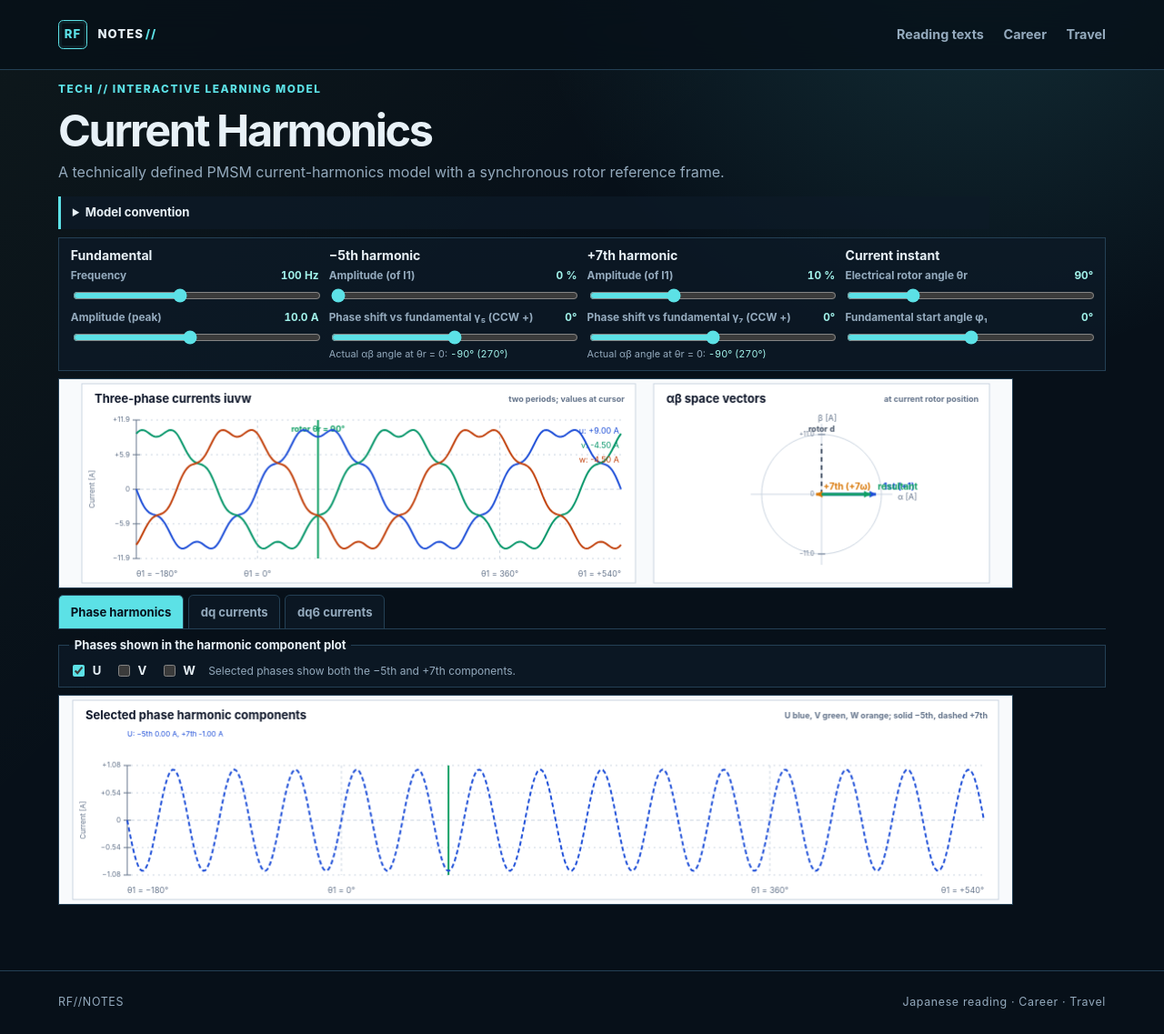
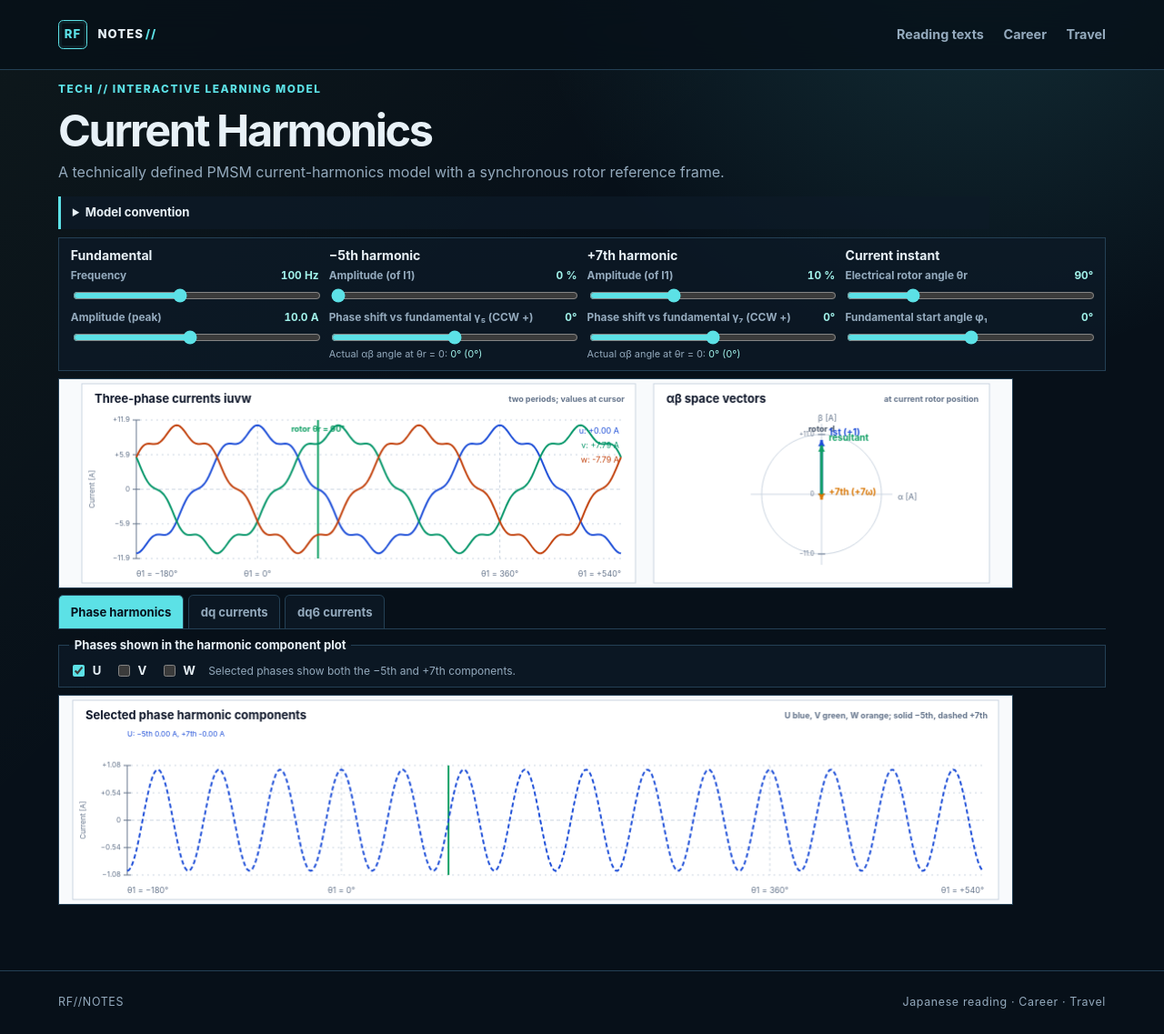
Before and after one commit to RobFil/robfil.github.io, a Jekyll site: the page built from tech/acoustics/index.html, in a window 1280 px wide. Shown: the whole page at 91% size. Built offline with Jekyll 4.4.1, drawn with Linux system fonts in a browser that asks for light colours; some of the changed lines change nothing that is shown.

Commit message:
Anchor phase U peak at zero angle

```diff
--- a/tech/acoustics/acoustics-lab.js
+++ b/tech/acoustics/acoustics-lab.js
@@ -32,7 +32,7 @@
     return { f: Number(controls.fundamental.value), i1, i5, i7, phi1: Number(controls.fundamentalPhase.value) * Math.PI / 180, cursorAngle: Number(controls.cursorAngle.value) * Math.PI / 180, gamma5: Number(controls.fifthPhase.value) * Math.PI / 180, gamma7: Number(controls.seventhPhase.value) * Math.PI / 180, shownPhases: phases.filter(phase => controls[phase.key].checked) };
   }
   function formatVectorAngle(angle) { const raw = Math.round(angle * 180 / Math.PI); const signed = ((raw + 180) % 360 + 360) % 360 - 180; const full = (signed + 360) % 360; return `${signed}° (${full}°)`; }
-  function updateLabels() { const s = state(); outputs.fundamental.textContent = `${s.f} Hz`; outputs.amplitude.textContent = `${s.i1.toFixed(1)} A`; outputs.fundamentalPhase.textContent = `${controls.fundamentalPhase.value}°`; outputs.fifth.textContent = `${controls.fifth.value} %`; outputs.fifthPhase.textContent = `${controls.fifthPhase.value}°`; outputs.fifthVectorAngle.textContent = formatVectorAngle(sequenceOrder.fifth * s.phi1 + s.gamma5 - Math.PI / 2); outputs.seventh.textContent = `${controls.seventh.value} %`; outputs.seventhPhase.textContent = `${controls.seventhPhase.value}°`; outputs.seventhVectorAngle.textContent = formatVectorAngle(sequenceOrder.seventh * s.phi1 + s.gamma7 - Math.PI / 2); outputs.cursorAngle.textContent = `${controls.cursorAngle.value}°`; }
+  function updateLabels() { const s = state(); outputs.fundamental.textContent = `${s.f} Hz`; outputs.amplitude.textContent = `${s.i1.toFixed(1)} A`; outputs.fundamentalPhase.textContent = `${controls.fundamentalPhase.value}°`; outputs.fifth.textContent = `${controls.fifth.value} %`; outputs.fifthPhase.textContent = `${controls.fifthPhase.value}°`; outputs.fifthVectorAngle.textContent = formatVectorAngle(sequenceOrder.fifth * s.phi1 + s.gamma5); outputs.seventh.textContent = `${controls.seventh.value} %`; outputs.seventhPhase.textContent = `${controls.seventhPhase.value}°`; outputs.seventhVectorAngle.textContent = formatVectorAngle(sequenceOrder.seventh * s.phi1 + s.gamma7); outputs.cursorAngle.textContent = `${controls.cursorAngle.value}°`; }
   function line(x1, y1, x2, y2, color, width = 1, dash = []) { ctx.save(); ctx.strokeStyle = color; ctx.lineWidth = width; ctx.setLineDash(dash); ctx.beginPath(); ctx.moveTo(x1, y1); ctx.lineTo(x2, y2); ctx.stroke(); ctx.restore(); }
   function text(value, x, y, size = 12, color = colours.ink, align = "left", weight = "400") { ctx.fillStyle = color; ctx.font = `${weight} ${size}px Inter, system-ui, sans-serif`; ctx.textAlign = align; ctx.textBaseline = "middle"; ctx.fillText(value, x, y); }
   function card(x, y, w, h, title, detail = "") { ctx.fillStyle = colours.card; ctx.strokeStyle = colours.grid; ctx.lineWidth = 1; ctx.fillRect(x, y, w, h); ctx.strokeRect(x, y, w, h); text(title, x + 14, y + 17, 13, colours.ink, "left", "700"); if (detail) text(detail, x + w - 12, y + 17, 9, colours.muted, "right", "700"); }
@@ -49,30 +49,29 @@
     });
   }
   function vector(cx, cy, x, y, color, label) { line(cx, cy, x, y, color, 3); const a = Math.atan2(y - cy, x - cx); const h = 8; ctx.fillStyle = color; ctx.beginPath(); ctx.moveTo(x, y); ctx.lineTo(x - h * Math.cos(a - .48), y - h * Math.sin(a - .48)); ctx.lineTo(x - h * Math.cos(a + .48), y - h * Math.sin(a + .48)); ctx.closePath(); ctx.fill(); if (label) text(label, x + 8, y - 8, 10, color, "left", "700"); }
-  function harmonicCurrent(amplitude, sequence, gamma, phase, theta) { return amplitude * Math.sin(sequence * theta + gamma + phase); }
+  function harmonicCurrent(amplitude, sequence, gamma, phase, theta) { return amplitude * Math.cos(sequence * theta + gamma + phase); }
   function dqComponents(amplitude, sequence, gamma, theta, phi1) {
-    const angle = (sequence - sequenceOrder.fundamental) * theta + sequence * phi1 + gamma - Math.PI / 2;
+    const angle = (sequence - sequenceOrder.fundamental) * theta + sequence * phi1 + gamma;
     return { d: amplitude * Math.cos(angle), q: amplitude * Math.sin(angle) };
   }
   function current(phase, theta, s) {
-    const shiftedTheta = theta + s.phi1;
-    return s.i1 * Math.sin(shiftedTheta + phase) + harmonicCurrent(s.i5, sequenceOrder.fifth, s.gamma5, phase, shiftedTheta) + harmonicCurrent(s.i7, sequenceOrder.seventh, s.gamma7, phase, shiftedTheta);
+    return s.i1 * Math.cos(theta + phase) + harmonicCurrent(s.i5, sequenceOrder.fifth, s.gamma5, phase, theta) + harmonicCurrent(s.i7, sequenceOrder.seventh, s.gamma7, phase, theta);
   }
   function drawWave(x, y, w, h, s) {
     card(x, y, w, h, "Three-phase currents iuvw", "two periods; values at cursor");
     const left = x + 60, right = x + w - 16, top = y + 40, bottom = y + h - 27, mid = (top + bottom) / 2, limit = 1.08 * (s.i1 + s.i5 + s.i7), scale = (bottom - top) / (2 * limit);
-    const zeroX = left + (right - left) / 4, periodEndX = left + 3 * (right - left) / 4, cursorX = left + (right - left) * (s.cursorAngle + Math.PI) / (2 * tau);
+    const zeroX = left + (right - left) / 4, periodEndX = left + 3 * (right - left) / 4, cursorX = left + (right - left) * (s.cursorAngle + s.phi1 + Math.PI) / (2 * tau);
     drawCurrentAxis(left, right, top, bottom, limit); line(zeroX, top, zeroX, bottom, colours.grid, 1, [3, 3]); line(periodEndX, top, periodEndX, bottom, colours.grid, 1, [3, 3]); line(cursorX, top, cursorX, bottom, colours.field, 2); text("θ1 = −180°", left, y + h - 10, 9, colours.muted); text("θ1 = 0°", zeroX, y + h - 10, 9, colours.muted, "center"); text("θ1 = 360°", periodEndX, y + h - 10, 9, colours.muted, "center"); text("θ1 = +540°", right, y + h - 10, 9, colours.muted, "right"); text(`rotor θr = ${Math.round(s.cursorAngle * 180 / Math.PI)}°`, cursorX, top + 10, 9, colours.field, "center", "700");
     [[0, colours.u, "u"], [-2 * Math.PI / 3, colours.v, "v"], [2 * Math.PI / 3, colours.w, "w"]].forEach(([phase, color, label]) => {
       ctx.strokeStyle = color; ctx.lineWidth = 2; ctx.beginPath();
       for (let px = left; px <= right; px += 2) { const local = -Math.PI + 2 * tau * (px - left) / (right - left); const py = mid - scale * current(phase, local, s); if (px === left) ctx.moveTo(px, py); else ctx.lineTo(px, py); }
-      ctx.stroke(); const value = current(phase, s.cursorAngle, s); text(`${label}: ${value >= 0 ? "+" : ""}${value.toFixed(2)} A`, right - 2, top + 12 + ["u", "v", "w"].indexOf(label) * 16, 9, color, "right");
+      ctx.stroke(); const value = current(phase, s.cursorAngle + s.phi1, s); text(`${label}: ${value >= 0 ? "+" : ""}${value.toFixed(2)} A`, right - 2, top + 12 + ["u", "v", "w"].indexOf(label) * 16, 9, color, "right");
     });
   }
   function drawUPhaseHarmonics(x, y, w, h, s) {
     const harmonic5 = s.i5, harmonic7 = s.i7;
     card(x, y, w, h, "Selected phase harmonic components", "U blue, V green, W orange; solid −5th, dashed +7th");
-    const selected = s.shownPhases, left = x + 60, right = x + w - 16, top = y + 72, bottom = y + h - 27, mid = (top + bottom) / 2, limit = Math.max(.1, 1.08 * (harmonic5 + harmonic7)), scale = (bottom - top) / (2 * limit), zeroX = left + (right - left) / 4, periodEndX = left + 3 * (right - left) / 4, cursorX = left + (right - left) * (s.cursorAngle + Math.PI) / (2 * tau);
+    const selected = s.shownPhases, left = x + 60, right = x + w - 16, top = y + 72, bottom = y + h - 27, mid = (top + bottom) / 2, limit = Math.max(.1, 1.08 * (harmonic5 + harmonic7)), scale = (bottom - top) / (2 * limit), zeroX = left + (right - left) / 4, periodEndX = left + 3 * (right - left) / 4, cursorX = left + (right - left) * (s.cursorAngle + s.phi1 + Math.PI) / (2 * tau);
     drawCurrentAxis(left, right, top, bottom, limit, 2); line(zeroX, top, zeroX, bottom, colours.grid, 1, [3, 3]); line(periodEndX, top, periodEndX, bottom, colours.grid, 1, [3, 3]); line(cursorX, top, cursorX, bottom, colours.field, 2);
     const cursorValues = selected.map(phase => {
       const value5 = harmonicCurrent(harmonic5, sequenceOrder.fifth, s.gamma5, phase.offset, s.cursorAngle + s.phi1);
@@ -84,7 +83,7 @@
       [[sequenceOrder.fifth, s.gamma5, harmonic5, []], [sequenceOrder.seventh, s.gamma7, harmonic7, [5, 3]]].forEach(([order, gamma, amplitude, dash]) => {
         if (amplitude === 0) return;
         ctx.strokeStyle = phase.color; ctx.lineWidth = 2; ctx.setLineDash(dash); ctx.beginPath();
-        for (let px = left; px <= right; px += 2) { const theta = -Math.PI + 2 * tau * (px - left) / (right - left), value = harmonicCurrent(amplitude, order, gamma, phase.offset, theta + s.phi1), py = mid - scale * value; if (px === left) ctx.moveTo(px, py); else ctx.lineTo(px, py); }
+        for (let px = left; px <= right; px += 2) { const theta = -Math.PI + 2 * tau * (px - left) / (right - left), value = harmonicCurrent(amplitude, order, gamma, phase.offset, theta), py = mid - scale * value; if (px === left) ctx.moveTo(px, py); else ctx.lineTo(px, py); }
         ctx.stroke(); ctx.setLineDash([]);
       });
     });
@@ -95,31 +94,31 @@
     const vectorLimit = Math.max(s.i1 + s.i5 + s.i7, 1);
     ctx.strokeStyle = colours.grid; ctx.lineWidth = 1; ctx.beginPath(); ctx.arc(cx, cy, r, 0, tau); ctx.stroke(); line(cx - r - 12, cy, cx + r + 12, cy, colours.grid); line(cx, cy - r - 12, cx, cy + r + 12, colours.grid);
     [-1, 0, 1].forEach(level => { const tickY = cy - level * r; line(cx - 4, tickY, cx + 4, tickY, colours.muted); text(level === 0 ? "0" : `${level > 0 ? "+" : "−"}${vectorLimit.toFixed(1)}`, cx - 8, tickY, 7, colours.muted, "right"); });
-    const a1 = s.cursorAngle + s.phi1 - Math.PI / 2, a5 = sequenceOrder.fifth * (s.cursorAngle + s.phi1) + s.gamma5 - Math.PI / 2, a7 = sequenceOrder.seventh * (s.cursorAngle + s.phi1) + s.gamma7 - Math.PI / 2;
+    const a1 = s.cursorAngle + s.phi1, a5 = sequenceOrder.fifth * (s.cursorAngle + s.phi1) + s.gamma5, a7 = sequenceOrder.seventh * (s.cursorAngle + s.phi1) + s.gamma7;
     const ratio = r / vectorLimit; const vectors = [[s.i1, a1, colours.u, "1st (+1)"], [s.i5, a5, colours.q, "−5th (−5ω)"], [s.i7, a7, "#d97706", "+7th (+7ω)"]];
     const rotorRadius = r * .84; line(cx, cy, cx + rotorRadius * Math.cos(s.cursorAngle), cy - rotorRadius * Math.sin(s.cursorAngle), "#475569", 2, [5, 4]); text("rotor d", cx + (rotorRadius + 16) * Math.cos(s.cursorAngle), cy - (rotorRadius + 16) * Math.sin(s.cursorAngle), 9, "#475569", "center", "700"); let sx = 0, sy = 0; vectors.forEach(([mag, a, color, label]) => { const vx = mag * Math.cos(a) * ratio, vy = -mag * Math.sin(a) * ratio; sx += vx; sy += vy; if (mag > 0) vector(cx, cy, cx + vx, cy + vy, color, label); }); vector(cx, cy, cx + sx, cy + sy, colours.field, "resultant"); text("α [A]", cx + r + 18, cy + 3, 9, colours.muted); text("β [A]", cx - 4, cy - r - 18, 9, colours.muted);
   }
   function drawDq(x, y, w, h, s) {
     const harmonic5 = s.i5, harmonic7 = s.i7;
     card(x, y, w, h, "Rotor-synchronous dq currents", "fundamental + harmonics; d solid, q dashed");
-    const left = x + 60, right = x + w - 16, top = y + 52, bottom = y + h - 27, mid = (top + bottom) / 2, limit = 1.08 * (s.i1 + harmonic5 + harmonic7), scale = (bottom - top) / (2 * limit), zeroX = left + (right - left) / 4, periodEndX = left + 3 * (right - left) / 4, cursorX = left + (right - left) * (s.cursorAngle + Math.PI) / (2 * tau), h5AtCursor = dqComponents(harmonic5, sequenceOrder.fifth, s.gamma5, s.cursorAngle, s.phi1), h7AtCursor = dqComponents(harmonic7, sequenceOrder.seventh, s.gamma7, s.cursorAngle, s.phi1), currentD = s.i1 * Math.sin(s.phi1) + h5AtCursor.d + h7AtCursor.d, currentQ = -s.i1 * Math.cos(s.phi1) + h5AtCursor.q + h7AtCursor.q;
+    const left = x + 60, right = x + w - 16, top = y + 52, bottom = y + h - 27, mid = (top + bottom) / 2, limit = 1.08 * (s.i1 + harmonic5 + harmonic7), scale = (bottom - top) / (2 * limit), zeroX = left + (right - left) / 4, periodEndX = left + 3 * (right - left) / 4, cursorX = left + (right - left) * (s.cursorAngle + s.phi1 + Math.PI) / (2 * tau), h5AtCursor = dqComponents(harmonic5, sequenceOrder.fifth, s.gamma5, s.cursorAngle, s.phi1), h7AtCursor = dqComponents(harmonic7, sequenceOrder.seventh, s.gamma7, s.cursorAngle, s.phi1), currentD = s.i1 * Math.cos(s.phi1) + h5AtCursor.d + h7AtCursor.d, currentQ = s.i1 * Math.sin(s.phi1) + h5AtCursor.q + h7AtCursor.q;
     drawCurrentAxis(left, right, top, bottom, limit); line(zeroX, top, zeroX, bottom, colours.grid, 1, [3, 3]); line(periodEndX, top, periodEndX, bottom, colours.grid, 1, [3, 3]); line(cursorX, top, cursorX, bottom, colours.field, 2); text(`At cursor: d = ${currentD.toFixed(2)} A, q = ${currentQ.toFixed(2)} A`, left, y + 36, 9, colours.muted);
-    const draw = (axis, color, label) => { ctx.strokeStyle = color; ctx.lineWidth = 2; ctx.setLineDash(axis === "q" ? [5, 3] : []); ctx.beginPath(); for (let px = left; px <= right; px += 2) { const theta = -Math.PI + 2 * tau * (px - left) / (right - left), h5 = dqComponents(harmonic5, sequenceOrder.fifth, s.gamma5, theta, s.phi1), h7 = dqComponents(harmonic7, sequenceOrder.seventh, s.gamma7, theta, s.phi1), value = axis === "d" ? s.i1 * Math.cos(s.phi1) + h5.d + h7.d : s.i1 * Math.sin(s.phi1) + h5.q + h7.q, py = mid - value * scale; if (px === left) ctx.moveTo(px, py); else ctx.lineTo(px, py); } ctx.stroke(); ctx.setLineDash([]); text(label, right - 4, top + (axis === "d" ? 12 : 28), 9, color, "right"); };
+    const draw = (axis, color, label) => { ctx.strokeStyle = color; ctx.lineWidth = 2; ctx.setLineDash(axis === "q" ? [5, 3] : []); ctx.beginPath(); for (let px = left; px <= right; px += 2) { const theta1 = -Math.PI + 2 * tau * (px - left) / (right - left), rotorAngle = theta1 - s.phi1, h5 = dqComponents(harmonic5, sequenceOrder.fifth, s.gamma5, rotorAngle, s.phi1), h7 = dqComponents(harmonic7, sequenceOrder.seventh, s.gamma7, rotorAngle, s.phi1), value = axis === "d" ? s.i1 * Math.cos(s.phi1) + h5.d + h7.d : s.i1 * Math.sin(s.phi1) + h5.q + h7.q, py = mid - value * scale; if (px === left) ctx.moveTo(px, py); else ctx.lineTo(px, py); } ctx.stroke(); ctx.setLineDash([]); text(label, right - 4, top + (axis === "d" ? 12 : 28), 9, color, "right"); };
     draw("d", colours.d, "d current"); draw("q", colours.q, "q current"); text("θ1 = −180°", left, y + h - 10, 9, colours.muted); text("θ1 = 0°", zeroX, y + h - 10, 9, colours.muted, "center"); text("θ1 = 360°", periodEndX, y + h - 10, 9, colours.muted, "center"); text("θ1 = +540°", right, y + h - 10, 9, colours.muted, "right");
   }
   function drawHarmonicFrameComponents(x, y, w, h, s) {
     const harmonic5 = s.i5, harmonic7 = s.i7;
     card(x, y, w, h, "Combined dq6 harmonic currents", "sum of −6ω and +6ω components; d solid, q dashed");
-    const left = x + 60, right = x + w - 16, top = y + 72, bottom = y + h - 27, mid = (top + bottom) / 2, limit = Math.max(.1, 1.08 * (harmonic5 + harmonic7)), scale = (bottom - top) / (2 * limit), zeroX = left + (right - left) / 4, periodEndX = left + 3 * (right - left) / 4, cursorX = left + (right - left) * (s.cursorAngle + Math.PI) / (2 * tau);
+    const left = x + 60, right = x + w - 16, top = y + 72, bottom = y + h - 27, mid = (top + bottom) / 2, limit = Math.max(.1, 1.08 * (harmonic5 + harmonic7)), scale = (bottom - top) / (2 * limit), zeroX = left + (right - left) / 4, periodEndX = left + 3 * (right - left) / 4, cursorX = left + (right - left) * (s.cursorAngle + s.phi1 + Math.PI) / (2 * tau);
     drawCurrentAxis(left, right, top, bottom, limit, 2); line(zeroX, top, zeroX, bottom, colours.grid, 1, [3, 3]); line(periodEndX, top, periodEndX, bottom, colours.grid, 1, [3, 3]); line(cursorX, top, cursorX, bottom, colours.field, 2);
     const at5 = dqComponents(harmonic5, sequenceOrder.fifth, s.gamma5, s.cursorAngle, s.phi1), at7 = dqComponents(harmonic7, sequenceOrder.seventh, s.gamma7, s.cursorAngle, s.phi1);
     text(`At cursor: d₆ = ${(at5.d + at7.d).toFixed(2)} A, q₆ = ${(at5.q + at7.q).toFixed(2)} A`, left, y + 42, 9, colours.muted);
     [["d", colours.d, []], ["q", colours.q, [5, 3]]].forEach(([axis, color, dash]) => {
       ctx.strokeStyle = color; ctx.lineWidth = 2; ctx.setLineDash(dash); ctx.beginPath();
       for (let px = left; px <= right; px += 2) {
-        const theta = -Math.PI + 2 * tau * (px - left) / (right - left);
-        const h5 = dqComponents(harmonic5, sequenceOrder.fifth, s.gamma5, theta, s.phi1);
-        const h7 = dqComponents(harmonic7, sequenceOrder.seventh, s.gamma7, theta, s.phi1);
+        const theta1 = -Math.PI + 2 * tau * (px - left) / (right - left), rotorAngle = theta1 - s.phi1;
+        const h5 = dqComponents(harmonic5, sequenceOrder.fifth, s.gamma5, rotorAngle, s.phi1);
+        const h7 = dqComponents(harmonic7, sequenceOrder.seventh, s.gamma7, rotorAngle, s.phi1);
         const value = h5[axis] + h7[axis], py = mid - scale * value;
         if (px === left) ctx.moveTo(px, py); else ctx.lineTo(px, py);
       }
--- a/tech/acoustics/index.html
+++ b/tech/acoustics/index.html
@@ -13,9 +13,9 @@
 
   <details class="model-convention">
     <summary id="convention-title">Model convention</summary>
-    <p><code>θ<sub>1</sub> = ω<sub>e</sub>t</code> is the rotor-synchronous electrical angle. The fundamental-current reference is a sine: at <code>φ<sub>1</sub> = 0</code>, the fundamental component of phase U crosses <code>0 A</code> in the rising direction at <code>θ<sub>1</sub> = 0</code>. With fundamental start angle <code>φ<sub>1</sub></code>, signed sequence orders <code>k<sub>5</sub> = −5</code> and <code>k<sub>7</sub> = +7</code> use the same shifted reference: <code>i<sub>p,1</sub> = I<sub>1</sub> sin(θ<sub>1</sub> + φ<sub>1</sub> + δ<sub>p</sub>)</code>, <code>i<sub>p,h</sub> = I<sub>h</sub> sin(k<sub>h</sub>(θ<sub>1</sub> + φ<sub>1</sub>) + γ<sub>h</sub> + δ<sub>p</sub>)</code>.</p>
-    <p><code>δ<sub>U</sub> = 0°</code>, <code>δ<sub>V</sub> = −120°</code>, <code>δ<sub>W</sub> = +120°</code>. Because the harmonics have different frequencies, they have no constant angular separation from the fundamental. The slider <code>γ<sub>h</sub></code> sets the relative Fourier phase: for the sine form <code>sin(k<sub>h</sub>θ<sub>1</sub> + φ<sub>h</sub>)</code>, <code>γ<sub>h</sub> = φ<sub>h</sub> − k<sub>h</sub>φ<sub>1</sub></code>. The αβ-vector angle at <code>θ<sub>1</sub> = 0</code> is <code>k<sub>h</sub>φ<sub>1</sub> + γ<sub>h</sub> − 90°</code> (the sine-to-cosine reference offset). In rotor-synchronous dq, the fundamental is constant at angle <code>φ<sub>1</sub> − 90°</code>; harmonic dq orders are <code>k<sub>5</sub> − 1 = −6</code> and <code>k<sub>7</sub> − 1 = +6</code>.</p>
-    <p>The rotor-angle cursor selects an instant; the start-angle control shifts the current waveforms relative to the rotor. The model assumes balanced currents, synchronous rotor speed, and peak values; it excludes inverter voltage limits, saturation, torque, and mechanics.</p>
+    <p><code>θ<sub>1</sub></code> is the electrical phase-current angle, with its zero fixed at the positive peak of phase U. The rotor angle is <code>θ<sub>r</sub> = θ<sub>1</sub> − φ<sub>1</sub></code>. Phase currents use <code>i<sub>p,1</sub> = I<sub>1</sub> cos(θ<sub>1</sub> + δ<sub>p</sub>)</code> and <code>i<sub>p,h</sub> = I<sub>h</sub> cos(k<sub>h</sub>θ<sub>1</sub> + γ<sub>h</sub> + δ<sub>p</sub>)</code>, with signed sequence orders <code>k<sub>5</sub> = −5</code> and <code>k<sub>7</sub> = +7</code>. Thus the U-phase fundamental always has its maximum at <code>θ<sub>1</sub> = 0</code>; changing <code>φ<sub>1</sub></code> moves the rotor cursor relative to the phase waveforms.</p>
+    <p><code>δ<sub>U</sub> = 0°</code>, <code>δ<sub>V</sub> = −120°</code>, <code>δ<sub>W</sub> = +120°</code>. The harmonic phase controls <code>γ<sub>h</sub></code> are relative Fourier phase offsets: if a harmonic is written against rotor angle as <code>cos(k<sub>h</sub>θ<sub>r</sub> + φ<sub>h</sub>)</code>, then <code>γ<sub>h</sub> = φ<sub>h</sub> − k<sub>h</sub>φ<sub>1</sub></code>. In rotor-synchronous dq, the fundamental is constant at angle <code>φ<sub>1</sub></code>; harmonic dq orders are <code>k<sub>5</sub> − 1 = −6</code> and <code>k<sub>7</sub> − 1 = +6</code>.</p>
+    <p>The rotor-angle cursor selects the instant. The start-angle control changes the rotor position relative to the fixed phase-current reference, so sampled phase currents and dq currents change while the U-phase peak stays at <code>θ<sub>1</sub> = 0</code>. The model assumes balanced currents, synchronous rotor speed, and peak values; it excludes inverter voltage limits, saturation, torque, and mechanics.</p>
   </details>
 
   <div class="acoustics-controls" aria-label="Harmonic parameters">
```
